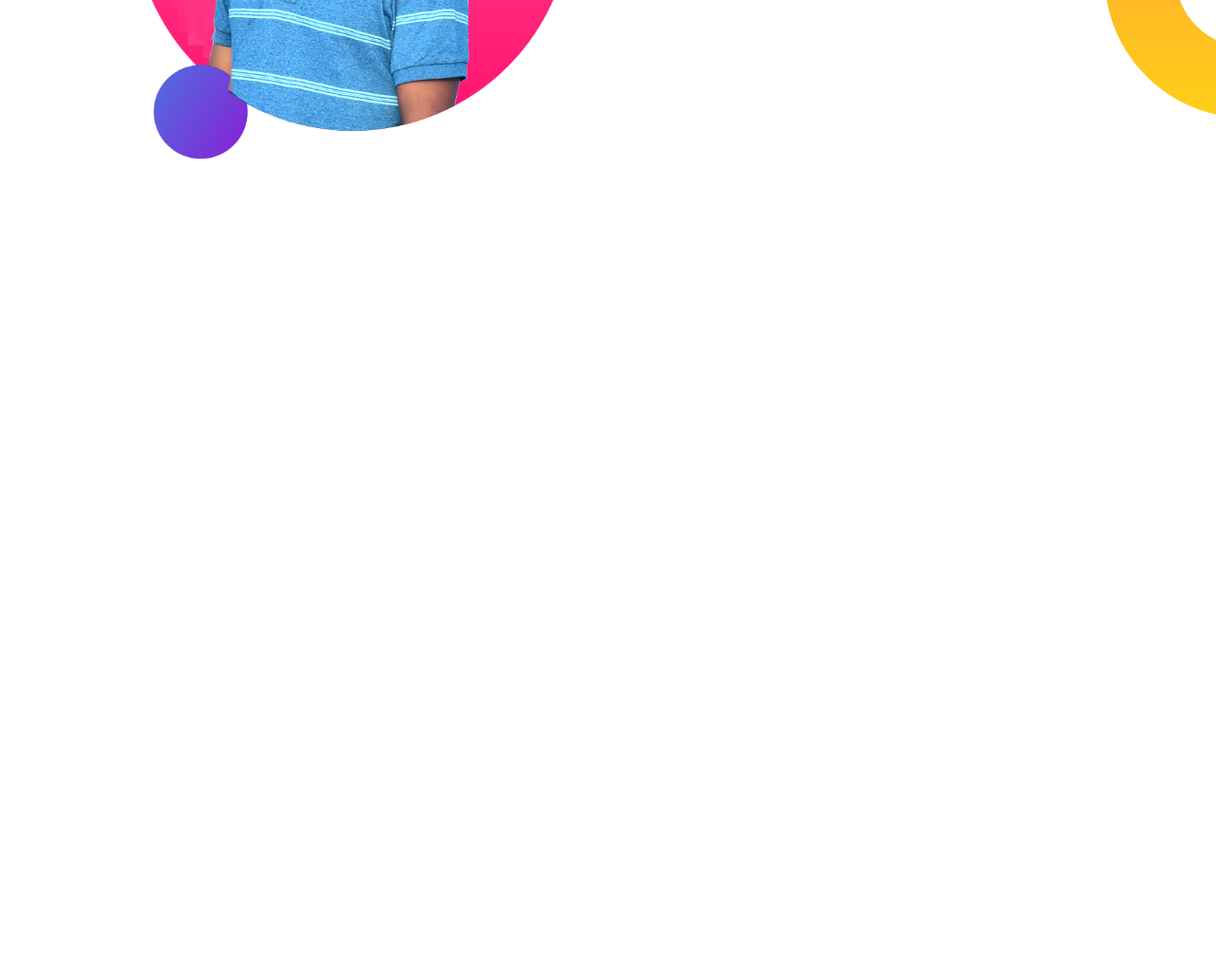
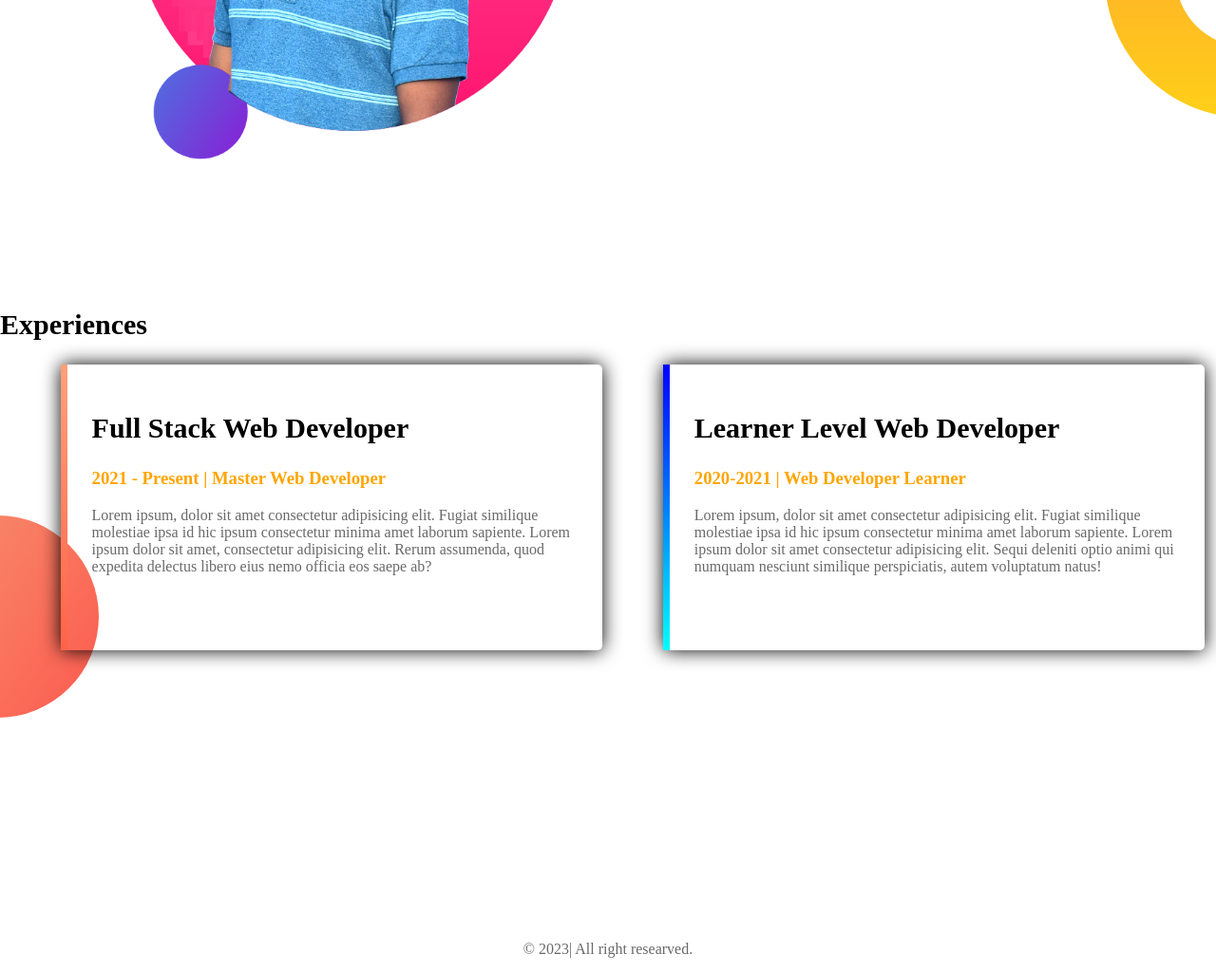
Before and after one commit to CodingWithHaque/first-website, a plain HTML site: page index.html in a window 1280 px wide. Shown: the part 1000-2025 px from the top of the page at 95% size. Before the commit the page ends 1300 px from the top, so only its background shows below. Drawn offline with Linux system fonts and the light colour scheme; a web font is replaced by a local one.

Commit message:
complete

```diff
--- a/index.html
+++ b/index.html
@@ -14,7 +14,7 @@
     <section class="top-banner">
         <div class="half-width">
             <h1>Welcome To</h1>
-            <h1><span class="welcome-color">CodingWithHaque</span> website</h1>
+            <h1><span class="orange-color">CodingWithHaque</span> website</h1>
             <h3>This is a perfect place for web development</h3>
             <p>Lorem ipsum dolor sit amet consectetur adipisicing elit. Necessitatibus, voluptate. Vel asperiores porro voluptates voluptas recusandae, maiores totam pariatur quasi quae magnam. Natus inventore labore quidem ipsa delectus quo eius eaque repudiandae exercitationem quod. Ratione optio, laudantium aut suscipit a quod quidem quis reprehenderit, laboriosam officia sequi ducimus laborum voluptatem facilis veniam sunt aliquid maxime, odio doloremque? Explicabo blanditiis cumque quisquam nulla saepe quia</p>
             <a class="link-button" href="#0">Hire Me</a>
@@ -34,5 +34,21 @@
             <a class="link-button" href="#0">More About Me</a>
         </div>
     </section>
+    <section class="experience-area">
+        <h2>Experiences</h2>
+        <div id="full-stack" class="half-width single-experience">
+            <h2>Full Stack Web Developer</h2>
+            <h3 class="orange-color">2021 - Present | Master Web Developer</h3>
+            <p>Lorem ipsum, dolor sit amet consectetur adipisicing elit. Fugiat similique molestiae ipsa id hic ipsum consectetur minima amet laborum sapiente. Lorem ipsum dolor sit amet, consectetur adipisicing elit. Rerum assumenda, quod expedita delectus libero eius nemo officia eos saepe ab?</p>
+        </div>
+        <div id="learner-stack" class="half-width single-experience">
+            <h2>Learner Level Web Developer</h2>
+            <h3 class="orange-color">2020-2021 | Web Developer Learner</h3>
+            <p>Lorem ipsum, dolor sit amet consectetur adipisicing elit. Fugiat similique molestiae ipsa id hic ipsum consectetur minima amet laborum sapiente. Lorem ipsum dolor sit amet consectetur adipisicing elit. Sequi deleniti optio animi qui numquam nesciunt similique perspiciatis, autem voluptatum natus!</p>
+        </div>
+    </section>
+    <footer>
+        <p>&copy; 2023| All right researved.</p>
+    </footer>
 </body>
 </html>
--- a/style.css
+++ b/style.css
@@ -11,7 +11,7 @@ h2 {
 p {
     color:dimgray;
 }
-.welcome-color {
+.orange-color {
     color: orange;
 }
 
@@ -47,3 +47,27 @@ section {
     background-repeat: no-repeat;
     background-position: right center;
 }
+.single-experience{
+    box-shadow: 0 0 20px black;
+    border-radius: 5px;
+    height: 50%;
+}
+.experience-area{
+    background-image: url("images/exp-bg.png");
+    background-repeat: no-repeat;
+    background-position: left;
+    height: 500px;
+}
+#full-stack{
+    border-left: 7px solid;
+    border-image: linear-gradient(to bottom, lightSalmon, tomato);
+    border-image-slice: 1;
+}
+#learner-stack{
+    border-left: 7px solid;
+    border-image: linear-gradient(to bottom, blue, cyan);
+    border-image-slice: 1;
+}
+footer p{
+    text-align: center;
+}
```
